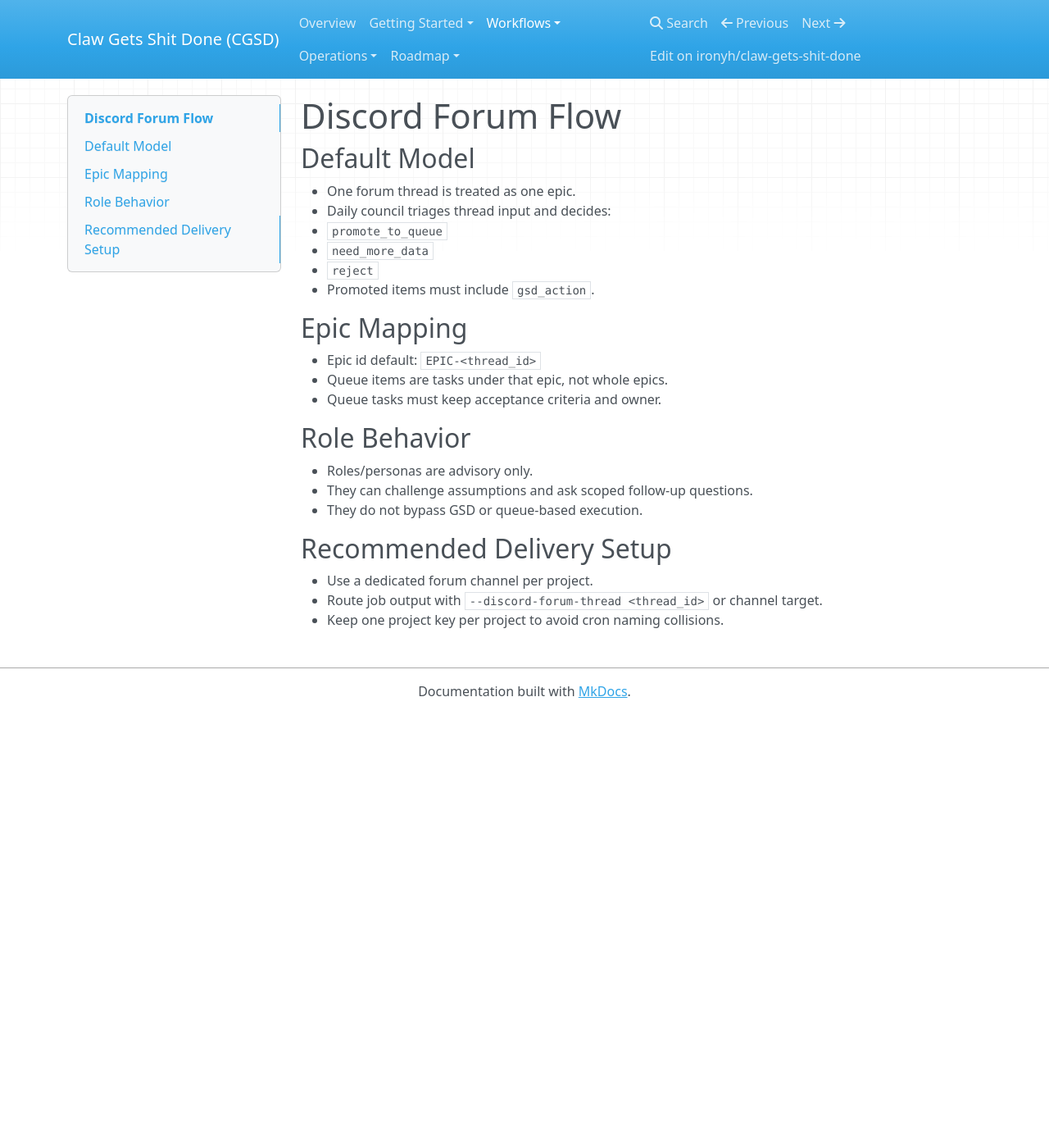
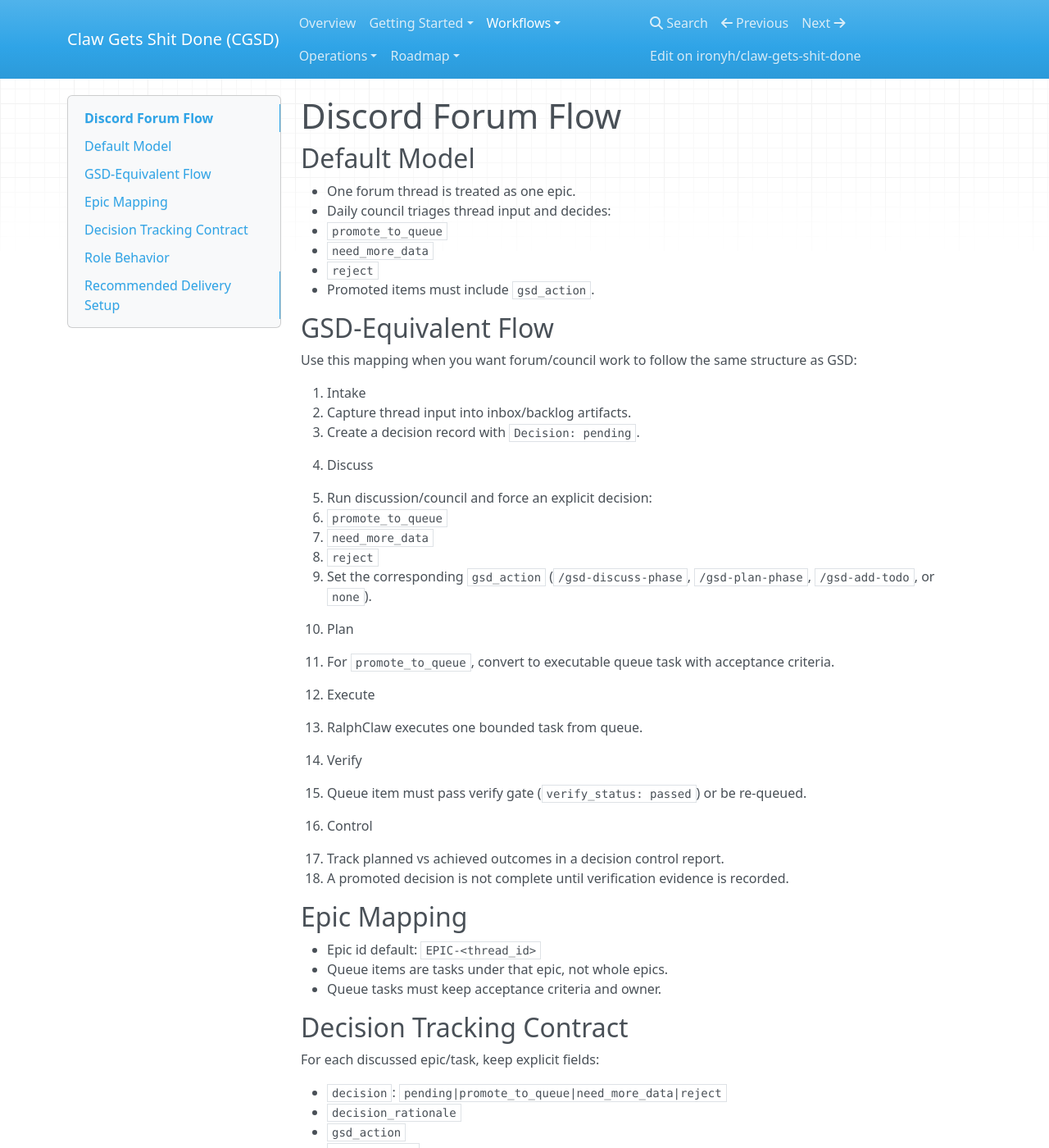
Before and after one commit to ironyh/claw-gets-shit-done, an MkDocs documentation site: the page built from docs/discord-forum-flow.md, in a window 1280 px wide and 1400 px high. Shown: the whole window at 82% size. Built offline with MkDocs 1.6.1, drawn with Linux system fonts in a browser that asks for light colours; nearby versions of some CDN libraries; some of the changed text lies outside the part shown.

Commit message:
docs: map forum discuss flow to gsd intake-plan-verify-control

```diff
--- a/docs/discord-forum-flow.md
+++ b/docs/discord-forum-flow.md
@@ -9,11 +9,54 @@
   - `reject`
 - Promoted items must include `gsd_action`.
 
+## GSD-Equivalent Flow
+
+Use this mapping when you want forum/council work to follow the same structure as GSD:
+
+1. Intake
+- Capture thread input into inbox/backlog artifacts.
+- Create a decision record with `Decision: pending`.
+
+2. Discuss
+- Run discussion/council and force an explicit decision:
+  - `promote_to_queue`
+  - `need_more_data`
+  - `reject`
+- Set the corresponding `gsd_action` (`/gsd-discuss-phase`, `/gsd-plan-phase`, `/gsd-add-todo`, or `none`).
+
+3. Plan
+- For `promote_to_queue`, convert to executable queue task with acceptance criteria.
+
+4. Execute
+- RalphClaw executes one bounded task from queue.
+
+5. Verify
+- Queue item must pass verify gate (`verify_status: passed`) or be re-queued.
+
+6. Control
+- Track planned vs achieved outcomes in a decision control report.
+- A promoted decision is not complete until verification evidence is recorded.
+
 ## Epic Mapping
 
 - Epic id default: `EPIC-<thread_id>`
 - Queue items are tasks under that epic, not whole epics.
 - Queue tasks must keep acceptance criteria and owner.
+
+## Decision Tracking Contract
+
+For each discussed epic/task, keep explicit fields:
+
+- `decision`: `pending|promote_to_queue|need_more_data|reject`
+- `decision_rationale`
+- `gsd_action`
+- `queue_status`
+- `verify_status`: `pending|passed|failed`
+- `verify_evidence`
+- `owner`
+- `last_updated`
+
+This keeps discuss outputs auditable and measurable instead of implicit in chat text.
 
 ## Role Behavior
 
```
Also changed, not shown: docs/command-reference.md (+11 -0 lines), docs/operations.md (+29 -0 lines).
